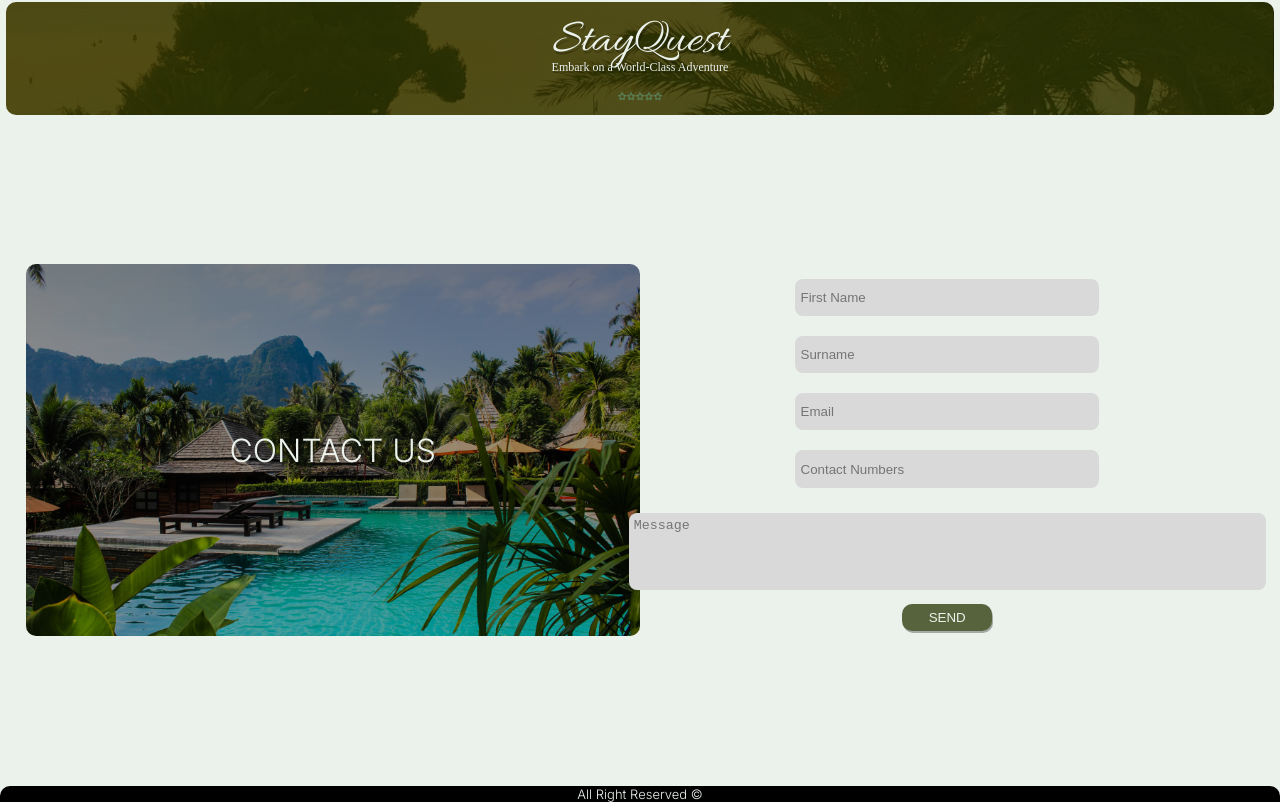
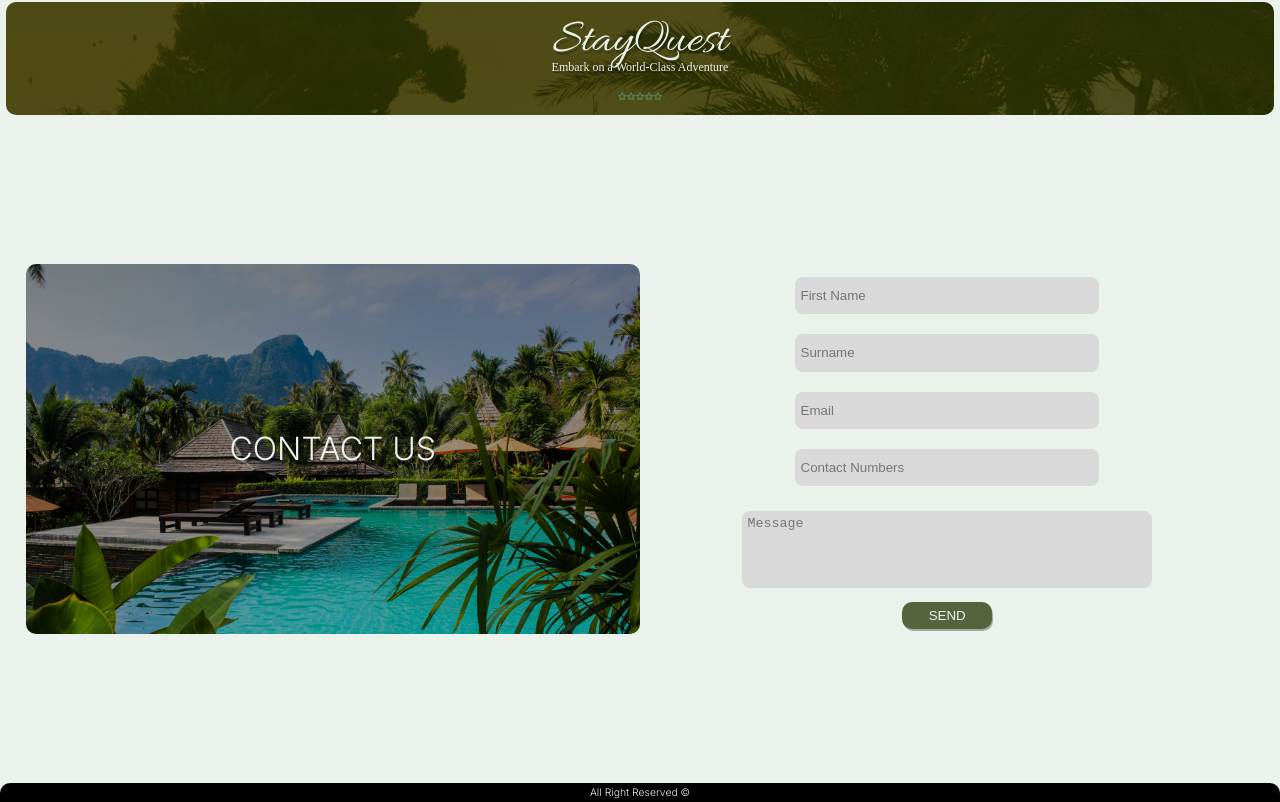
Before and after one commit to molokochris/StayQuest-Hotel, a React (Vite) app: page / in a window 1280 px wide. Shown: the part 2411-3213 px from the top of the page. Built offline with nearby package versions, Linux system fonts and the light colour scheme.

Commit message:
update foot

```diff
--- a/src/assets/stylesheets/contact.css
+++ b/src/assets/stylesheets/contact.css
@@ -82,17 +82,18 @@
     background-color: rgba(217, 217, 217, 1);
     border-radius: 8px;
     /* max-width: 0em; */
-    width: 47em;
+    width: 65%;
     height: 5em;
     margin: 15px 0;
     resize: none;
 }
 .foot {
+  padding: 0.3em 0;
   border-radius: 10px 10px 0 0;
   font-family: inter;
   width: 100%;
   color: rgba(235, 242, 236, 1);
   background-color: black;
   text-align: center;
-  font-size: small;
+  font-size: 0.65em;
 }
```
